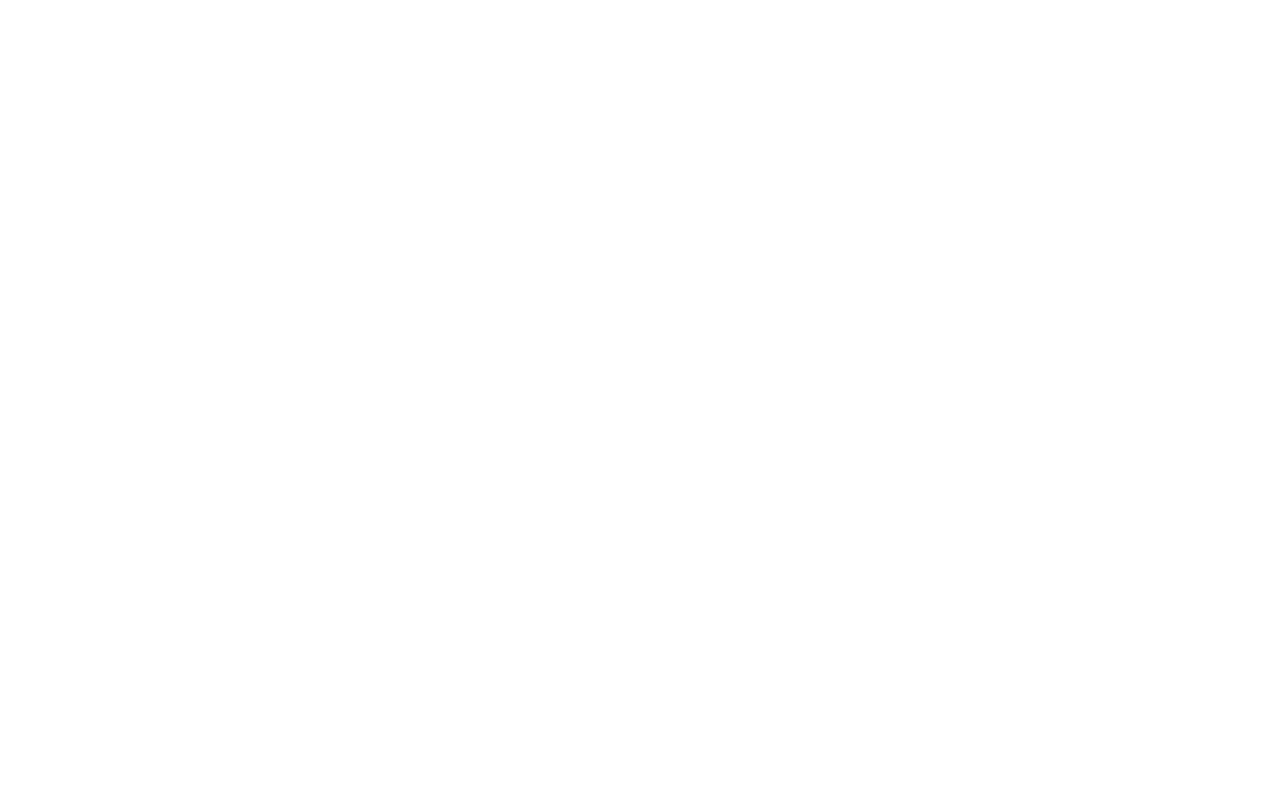
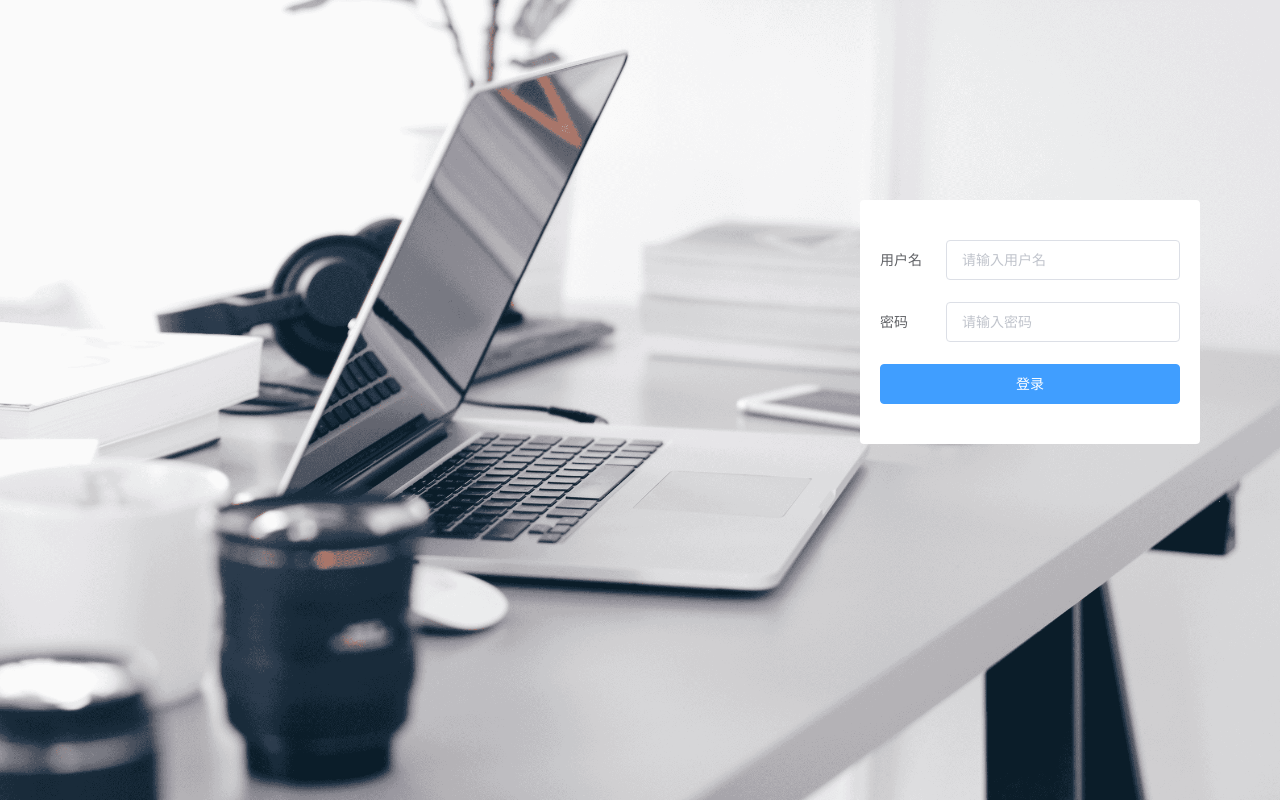
Before and after one commit to taosin/vue-mall-admin, a Vue app: page /login in a window 1280 px wide. Built offline with nearby package versions, Linux system fonts and the light colour scheme.

Commit message:
add login

```diff
--- /dev/null
+++ b/src/views/login.vue
@@ -0,0 +1,92 @@
+<template>
+  <div class="login">
+    <div class="bg"></div>
+    <div class="login-container">
+        <el-form label-width="66px" :model="formLogin" label-position="left" :rules="rules" ref="ruleForm" hide-required-asterisk>
+            <el-form-item label="用户名" prop="username">
+                <el-input v-model="formLogin.username" placeholder="请输入用户名"></el-input>
+            </el-form-item>
+            <el-form-item label="密码" prop="password">
+                <el-input type="password" v-model="formLogin.password" placeholder="请输入密码"></el-input>
+            </el-form-item>
+        </el-form>
+        <div class="full-width">
+            <el-button type="primary" @click="submitLogin" :loading="loading">登录</el-button>
+        </div>
+    </div>
+  </div>
+</template>
+<script>
+export default{
+    data(){
+        return{
+            formLogin: {
+                username: '',
+                password: ''
+            },
+            rules: {
+                username: [
+                    { required: true, message: '请输入用户名', trigger: 'blur' },
+                    { min: 3, max: 25, message: '长度在 3 到 25 个字符', trigger: 'blur' }
+                ],
+                password: [
+                    { required: true, message: '请输入密码', trigger: 'blur' },
+                    { min: 3, max: 25, message: '长度在 3 到 25 个字符', trigger: 'blur' }
+                ]
+            },
+            loading: false
+         };
+    },
+    mounted(){
+    },
+    watch:{
+    },
+    computed:{
+    },
+    methods:{
+        submitLogin(){
+            this.$refs.ruleForm.validate(valid => {
+                if(valid){
+                    this.handlerLogin();
+                }else{
+                    console.log('failure');
+                    return false
+                }
+            })
+        },
+        handlerLogin(){
+            const self = this
+            self.loading = true;
+            setTimeout(()=>{
+                self.loading = false;
+                self.$router.push({path:'/dashboard'})
+            },3000);
+        },
+    }
+};
+</script>
+<style lang="less" scoped>
+.login {
+  height: 100%;
+  .bg {
+    height: inherit;
+    background-image: url("../assets/background.png");
+    background-size: 100%;
+    background-repeat: no-repeat;
+  }
+  .login-container{
+      position: absolute;
+      top: 25vh;
+      right: 10vh;
+      width: 300px;
+      padding: 40px 20px;
+      border-radius: 4px;
+      background-color: #fff;
+      .full-width{
+          .el-button{
+              width: 100%;
+          }
+      }
+  }
+}
+</style>
```
Also changed, not shown: src/router/routers.js (+5 -2 lines), src/assets/background.png (added).
